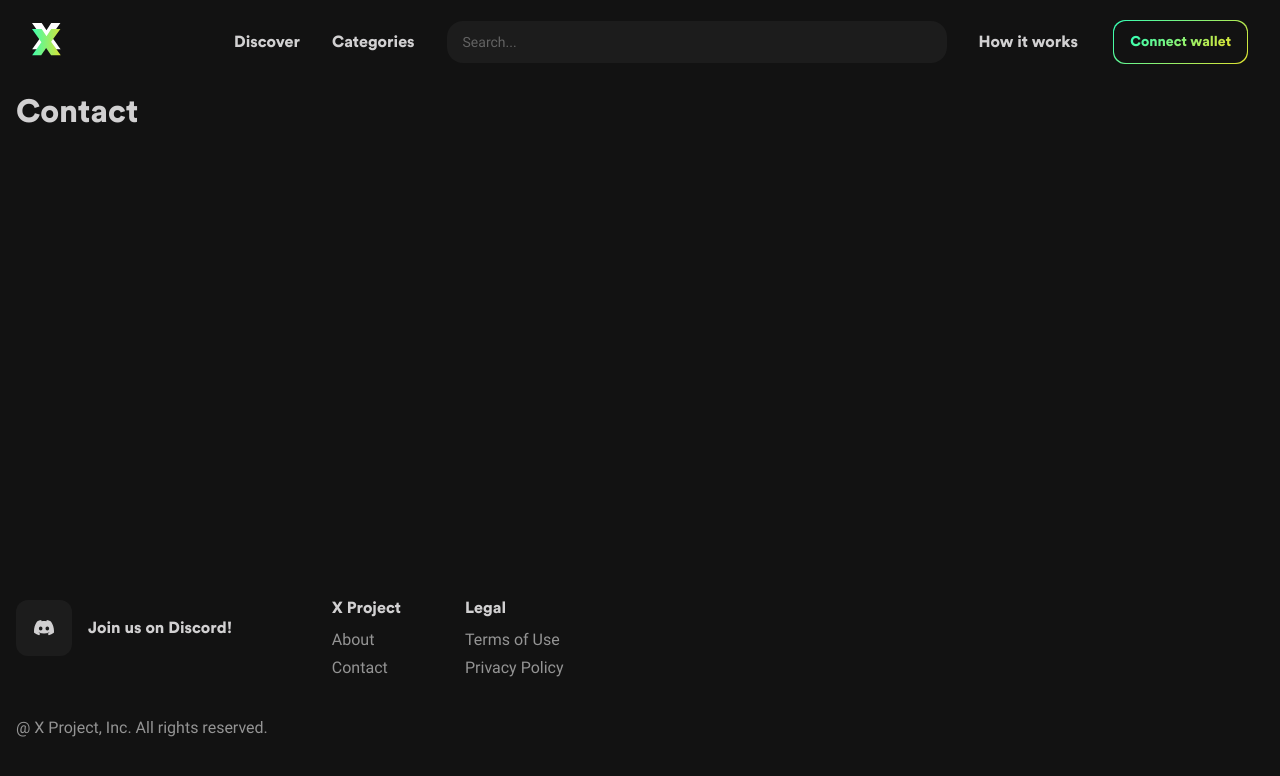
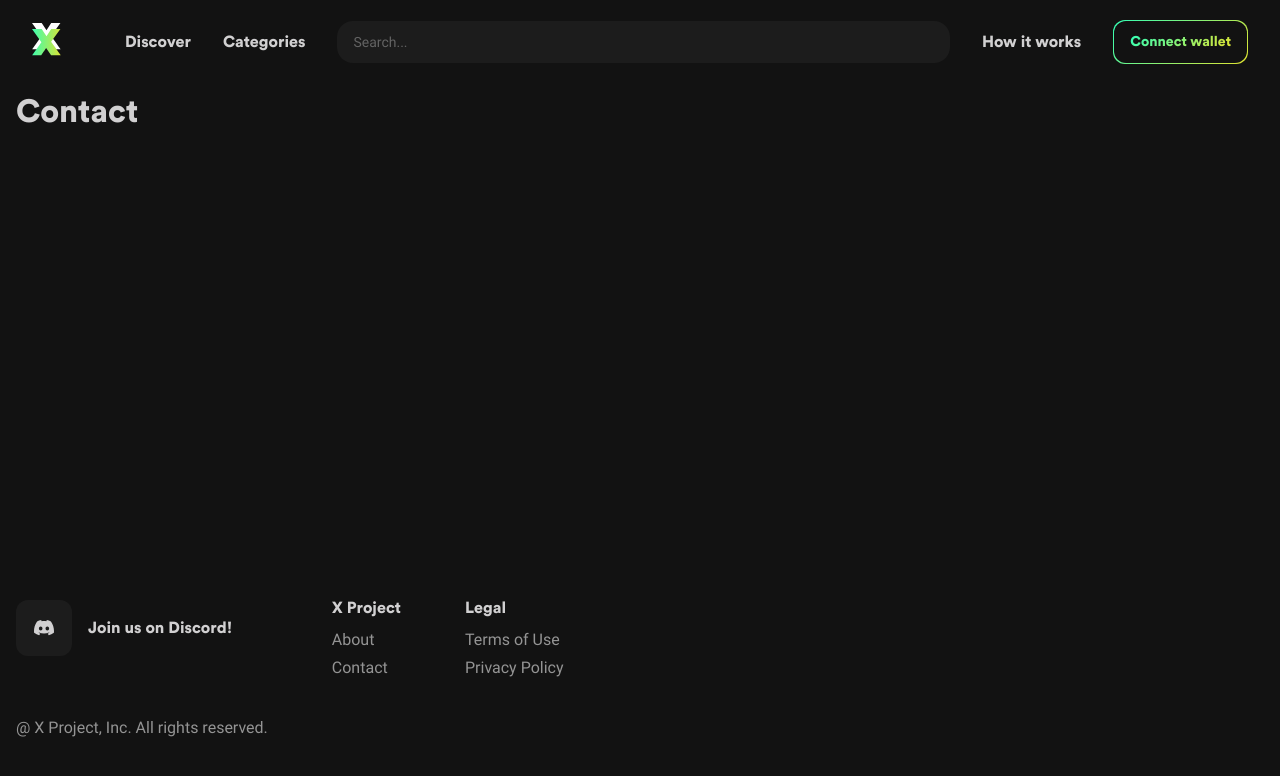
Before and after one commit to sumicet/x-project, a React (Create React App) app: page /contact in a window 1280 px wide. Shown: the top 776 px of the page. Built offline with nearby package versions, Linux system fonts and the light colour scheme.

Commit message:
Fix header alignment, create a Header component

```diff
--- a/src/components/BodyWrapper/BodyWrapper.styles.tsx
+++ b/src/components/BodyWrapper/BodyWrapper.styles.tsx
@@ -22,44 +22,3 @@ export const PageWrapper = styled.div<{ stretch?: boolean }>`
 
     padding: ${props => `0px ${props.theme.spacing[4]}`};
 `;
-
-export const Menu = styled.div`
-    display: flex;
-    justify-content: flex-end;
-    min-width: 100%;
-
-    padding: ${({ theme }) => theme.spacing[4]};
-
-    ${props => props.theme.mediaQuery.md} {
-        padding: ${props =>
-            `${props.theme.spacing[5]} ${props.theme.spacing[6]} ${props.theme.spacing[6]} ${props.theme.spacing[6]}`};
-    }
-
-    align-items: center;
-
-    .text {
-        min-width: max-content;
-    }
-
-    .input {
-        max-width: 500px;
-    }
-
-    .connect-button-container {
-        display: flex;
-        flex: 1;
-        align-items: flex-end;
-        justify-content: flex-end;
-    }
-`;
-
-export const LogoContainer = styled.div`
-    flex: 1;
-    display: flex;
-    align-items: center;
-    max-height: 33px;
-
-    ${props => props.theme.mediaQuery.md} {
-        margin-right: ${props => props.theme.spacing[7]};
-    }
-`;
--- a/src/components/BodyWrapper/BodyWrapper.tsx
+++ b/src/components/BodyWrapper/BodyWrapper.tsx
@@ -1,17 +1,7 @@
-import { ReactNode, useCallback, useEffect } from 'react';
+import { ReactNode } from 'react';
 import * as Styled from './BodyWrapper.styles';
-// @ts-ignore
-import { ReactComponent as Logo } from '../../assets/images/logo.svg';
-import { Text } from '../common/Text/Text.styles';
-import Input from '../common/Input/Input';
-import { ButtonOutlineColored } from '../common/Button/Button';
-import { Link } from '../common/Link/Link';
-import { useAppSelector } from '../../redux/hooks';
-import { formatWalletAddress } from '../../utils/common';
-import { theme } from '../../theme/default';
-import IconContainer from '../common/IconContainer/IconContainer';
-import MobileMenu from '../../assets/images/components/MobileMenu';
 import Footer from '../Footer/Footer';
+import Header from '../Header/Header';
 
 interface BodyWrapperProps {
     children: ReactNode;
@@ -21,71 +11,9 @@ interface BodyWrapperProps {
  * Container element that wraps the content of most pages and the tabs.
  */
 const BodyWrapper = ({ children }: BodyWrapperProps) => {
-    const { walletAddress } = useAppSelector(state => state.wallet);
-    const { width } = useAppSelector(state => state.ui.window);
-
-    useEffect(() => {
-        console.log(walletAddress);
-    }, [walletAddress]);
-
-    const doSomething = () => {};
-
-    const connectWallet = useCallback(() => {}, []);
-
     return (
         <Styled.BodyWrapper>
-            <Styled.Menu>
-                {width > theme.breakpoint.md ? (
-                    <>
-                        <Styled.LogoContainer>
-                            <Link to='/'>
-                                <Logo />
-                            </Link>
-                        </Styled.LogoContainer>
-
-                        <Link to='/'>
-                            <Text variant='paragraphBlack1' margin='0 32px 0 0' className='text'>
-                                Discover
-                            </Text>
-                        </Link>
-
-                        <Link to='/categories'>
-                            <Text variant='paragraphBlack1' margin='0 32px 0 0' className='text'>
-                                Categories
-                            </Text>
-                        </Link>
-
-                        <Input placeholder='Search...' margin='0 32px 0 0' className='input' />
-
-                        <Link to='/how-it-works'>
-                            <Text variant='paragraphBlack1' margin='0 32px 0 0' className='text'>
-                                How it works
-                            </Text>
-                        </Link>
-
-                        <div className='connect-button-container'>
-                            <ButtonOutlineColored
-                                text={
-                                    (walletAddress && formatWalletAddress(walletAddress)) ||
-                                    'Connect wallet'
-                                }
-                                onClick={walletAddress ? doSomething : connectWallet}
-                            />
-                        </div>
-                    </>
-                ) : (
-                    <>
-                        <Styled.LogoContainer>
-                            <Link to='/'>
-                                <Logo />
-                            </Link>
-                        </Styled.LogoContainer>
-                        <IconContainer variant='outline'>
-                            <MobileMenu />
-                        </IconContainer>
-                    </>
-                )}
-            </Styled.Menu>
+            <Header />
             <Styled.PageWrapper stretch>{children}</Styled.PageWrapper>
             <Styled.PageWrapper>
                 <Footer />
--- /dev/null
+++ b/src/components/Header/Header.styles.tsx
@@ -0,0 +1,46 @@
+import styled from 'styled-components';
+
+export const Header = styled.div`
+    display: flex;
+    justify-content: center;
+    min-width: 100%;
+
+    padding: ${({ theme }) => theme.spacing[4]};
+
+    ${props => props.theme.mediaQuery.md} {
+        padding: ${props =>
+            `${props.theme.spacing[5]} ${props.theme.spacing[6]} ${props.theme.spacing[6]} ${props.theme.spacing[6]}`};
+    }
+
+    align-items: center;
+
+    .text {
+        min-width: max-content;
+    }
+
+    .connect-button-container {
+        display: flex;
+        flex: 1;
+        align-items: flex-end;
+        justify-content: flex-end;
+    }
+`;
+
+export const LogoContainer = styled.div`
+    display: flex;
+    align-items: center;
+    max-height: 33px;
+    flex: 1;
+
+    ${props => props.theme.mediaQuery.md} {
+        margin-right: ${props => props.theme.spacing[7]};
+        flex: 0;
+    }
+`;
+
+export const Links = styled.div`
+    display: flex;
+    flex: 1;
+    max-width: 1400px;
+    align-items: center;
+`;
--- /dev/null
+++ b/src/components/Header/Header.tsx
@@ -0,0 +1,86 @@
+import { useCallback, useEffect } from 'react';
+import MobileMenu from '../../assets/images/components/MobileMenu';
+import { useAppSelector } from '../../redux/hooks';
+import { formatWalletAddress } from '../../utils/common';
+import { ButtonOutlineColored } from '../common/Button/Button';
+import IconContainer from '../common/IconContainer/IconContainer';
+import { Link } from '../common/Link/Link';
+import { Text } from '../common/Text/Text.styles';
+// @ts-ignore
+import { ReactComponent as Logo } from '../../assets/images/logo.svg';
+import * as Styled from './Header.styles';
+import Input from '../common/Input/Input';
+import { useTheme } from 'styled-components';
+
+interface HeaderProps {}
+
+const Header = ({}: HeaderProps) => {
+    const { walletAddress } = useAppSelector(state => state.wallet);
+    const { width } = useAppSelector(state => state.ui.window);
+    const theme = useTheme();
+
+    useEffect(() => {
+        console.log(walletAddress);
+    }, [walletAddress]);
+
+    const doSomething = () => {};
+
+    const connectWallet = useCallback(() => {}, []);
+
+    return (
+        <Styled.Header>
+            {width > theme.breakpoint.md ? (
+                <Styled.Links>
+                    <Styled.LogoContainer>
+                        <Link to='/'>
+                            <Logo />
+                        </Link>
+                    </Styled.LogoContainer>
+
+                    <Link to='/'>
+                        <Text variant='paragraphBlack1' margin='0 32px 0 0' className='text'>
+                            Discover
+                        </Text>
+                    </Link>
+
+                    <Link to='/categories'>
+                        <Text variant='paragraphBlack1' margin='0 32px 0 0' className='text'>
+                            Categories
+                        </Text>
+                    </Link>
+
+                    <Input placeholder='Search...' margin='0 32px 0 0' />
+
+                    <Link to='/how-it-works'>
+                        <Text variant='paragraphBlack1' margin='0 32px 0 0' className='text'>
+                            How it works
+                        </Text>
+                    </Link>
+
+                    <div className='connect-button-container'>
+                        <ButtonOutlineColored
+                            text={
+                                (walletAddress && formatWalletAddress(walletAddress)) ||
+                                'Connect wallet'
+                            }
+                            onClick={walletAddress ? doSomething : connectWallet}
+                        />
+                    </div>
+                </Styled.Links>
+            ) : (
+                <>
+                    <Styled.LogoContainer>
+                        <Link to='/'>
+                            <Logo />
+                        </Link>
+                    </Styled.LogoContainer>
+                    <IconContainer variant='outline'>
+                        <MobileMenu />
+                    </IconContainer>
+                </>
+            )}
+        </Styled.Header>
+    );
+};
+
+export default Header;
```
